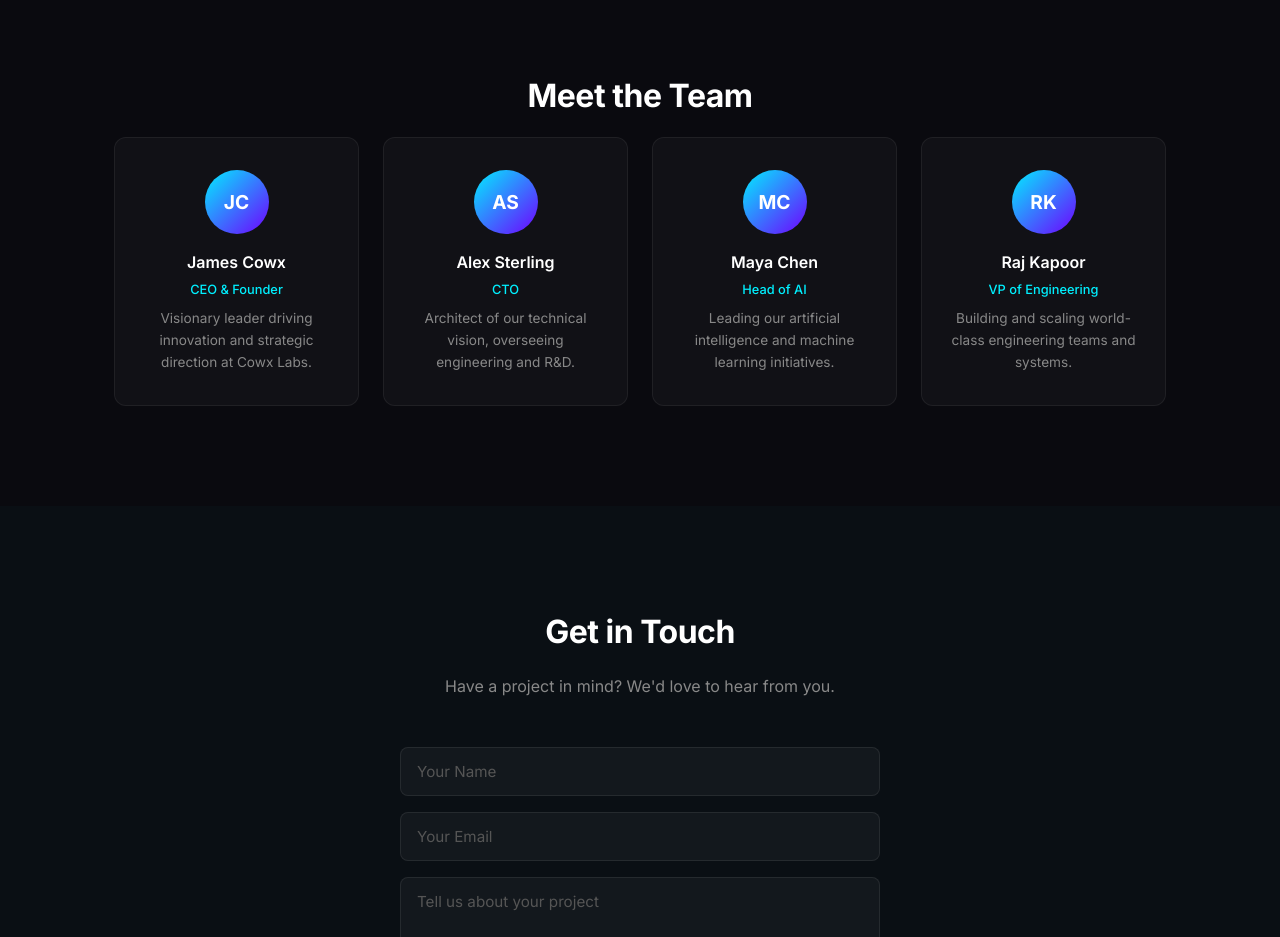
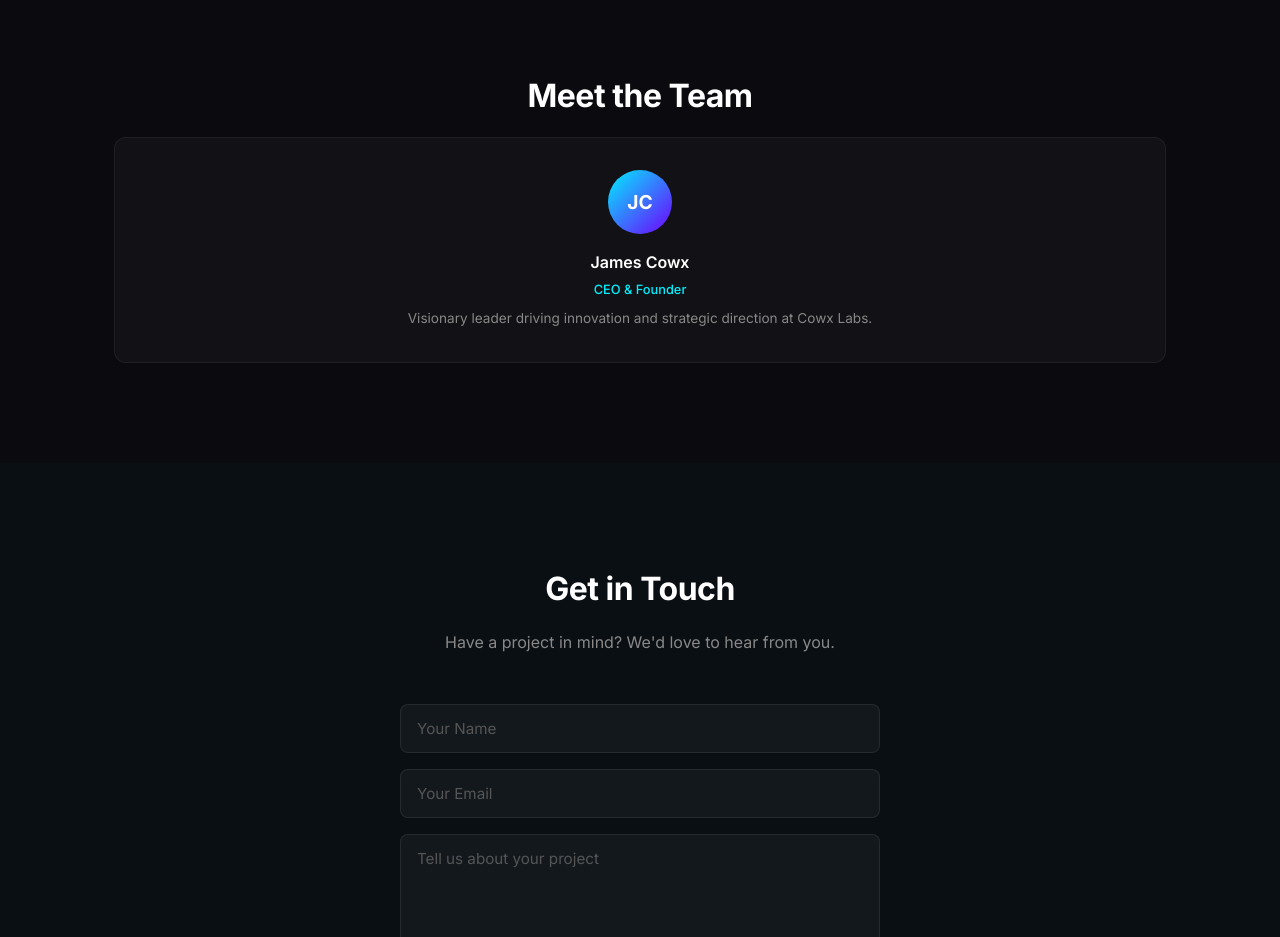
Before and after one commit to CowxLabs/cowxlabs.github.io, a plain HTML site: page index.html in a window 1280 px wide. Shown: the part 1860-2797 px from the top of the page. Drawn offline with Linux system fonts and the light colour scheme.

Commit message:
Remove placeholder team members, keep only James Cowx

```diff
--- a/index.html
+++ b/index.html
@@ -88,24 +88,6 @@
           <span class="team-role">CEO & Founder</span>
           <p>Visionary leader driving innovation and strategic direction at Cowx Labs.</p>
         </div>
-        <div class="team-card">
-          <div class="team-avatar">AS</div>
-          <h3>Alex Sterling</h3>
-          <span class="team-role">CTO</span>
-          <p>Architect of our technical vision, overseeing engineering and R&D.</p>
-        </div>
-        <div class="team-card">
-          <div class="team-avatar">MC</div>
-          <h3>Maya Chen</h3>
-          <span class="team-role">Head of AI</span>
-          <p>Leading our artificial intelligence and machine learning initiatives.</p>
-        </div>
-        <div class="team-card">
-          <div class="team-avatar">RK</div>
-          <h3>Raj Kapoor</h3>
-          <span class="team-role">VP of Engineering</span>
-          <p>Building and scaling world-class engineering teams and systems.</p>
-        </div>
       </div>
     </div>
   </section>
```
